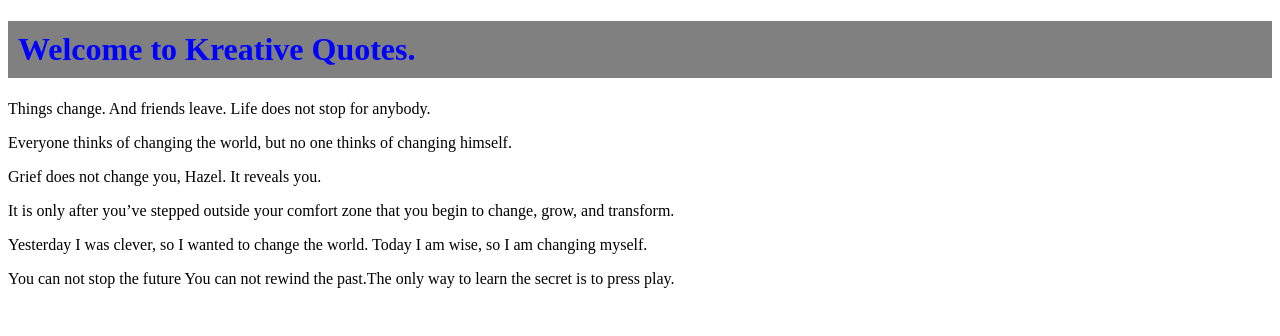
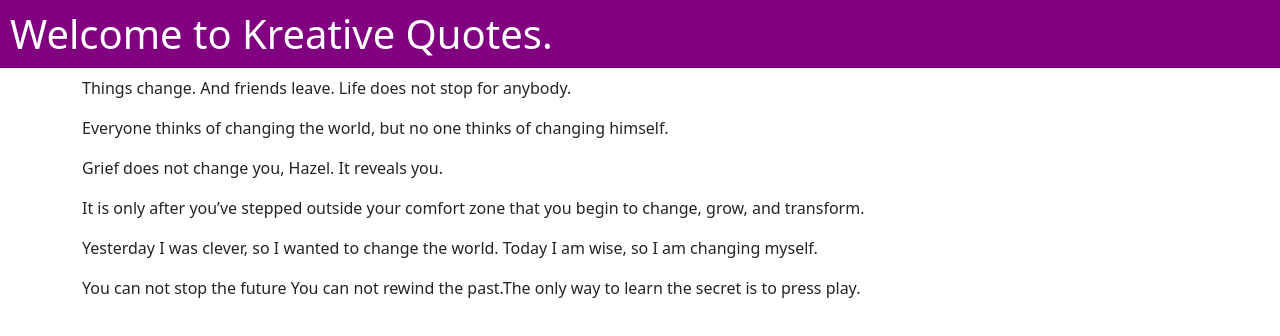
Before and after one commit to Muturi403/Quotes, an Angular app: page / in a window 1280 px wide. Shown: the top 336 px of the page. Built offline with nearby package versions, Linux system fonts and the light colour scheme.

Commit message:
added bootstrap

```diff
--- a/package.json
+++ b/package.json
@@ -18,6 +18,8 @@
     "@angular/platform-browser": "~12.1.2",
     "@angular/platform-browser-dynamic": "~12.1.2",
     "@angular/router": "~12.1.2",
+    "bootstrap": "^5.0.2",
+    "popper": "^1.0.1",
     "rxjs": "~6.6.0",
     "tslib": "^2.2.0",
     "zone.js": "~0.11.4"
--- a/src/app/app.component.css
+++ b/src/app/app.component.css
@@ -1,5 +1,5 @@
 h1{
-	color: blue;
-	background-color: gray;
+	color: white;
+	background-color: purple;
 	padding: 10px;
 }
--- a/src/styles.css
+++ b/src/styles.css
@@ -1 +1,2 @@
 /* You can add global styles to this file, and also import other style files */
+@import "~bootstrap/dist/css/bootstrap.css"
```
Also changed, not shown: 1 other file (tests, documents, lock files or other folders).
